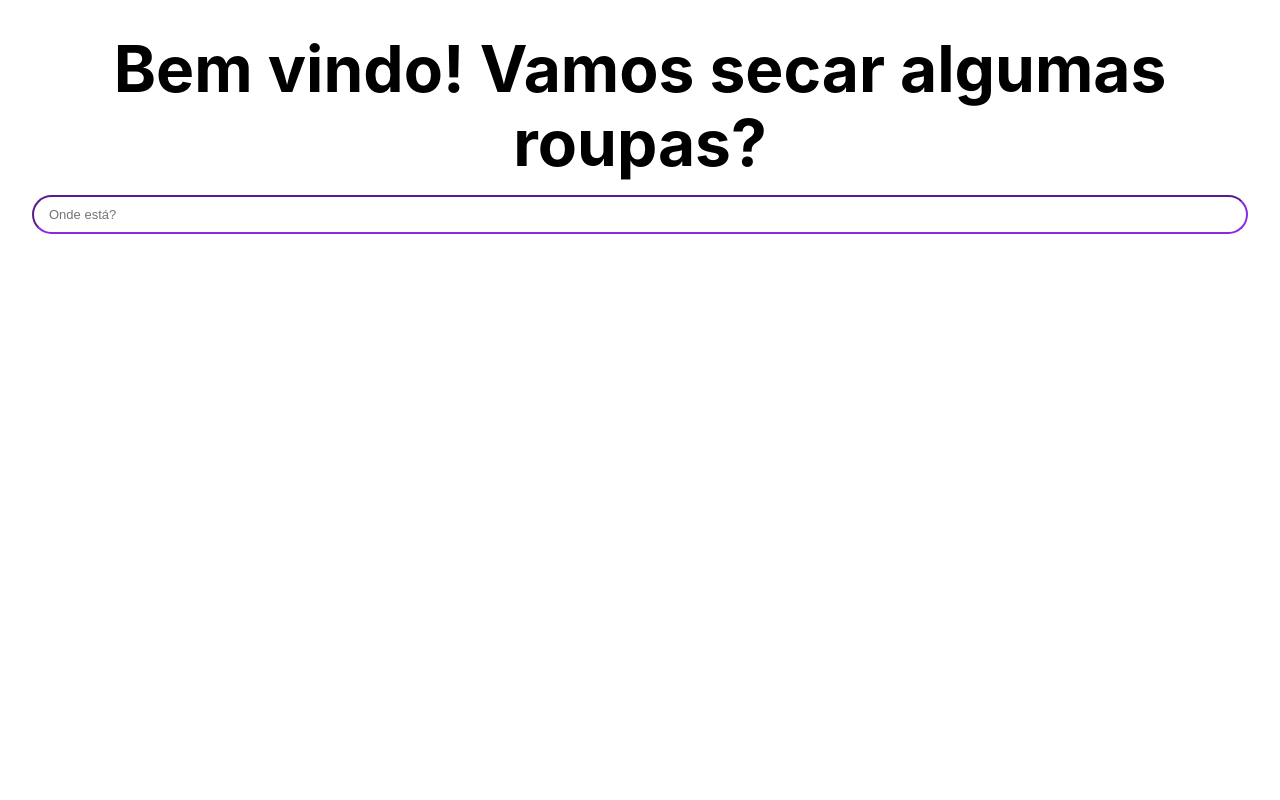
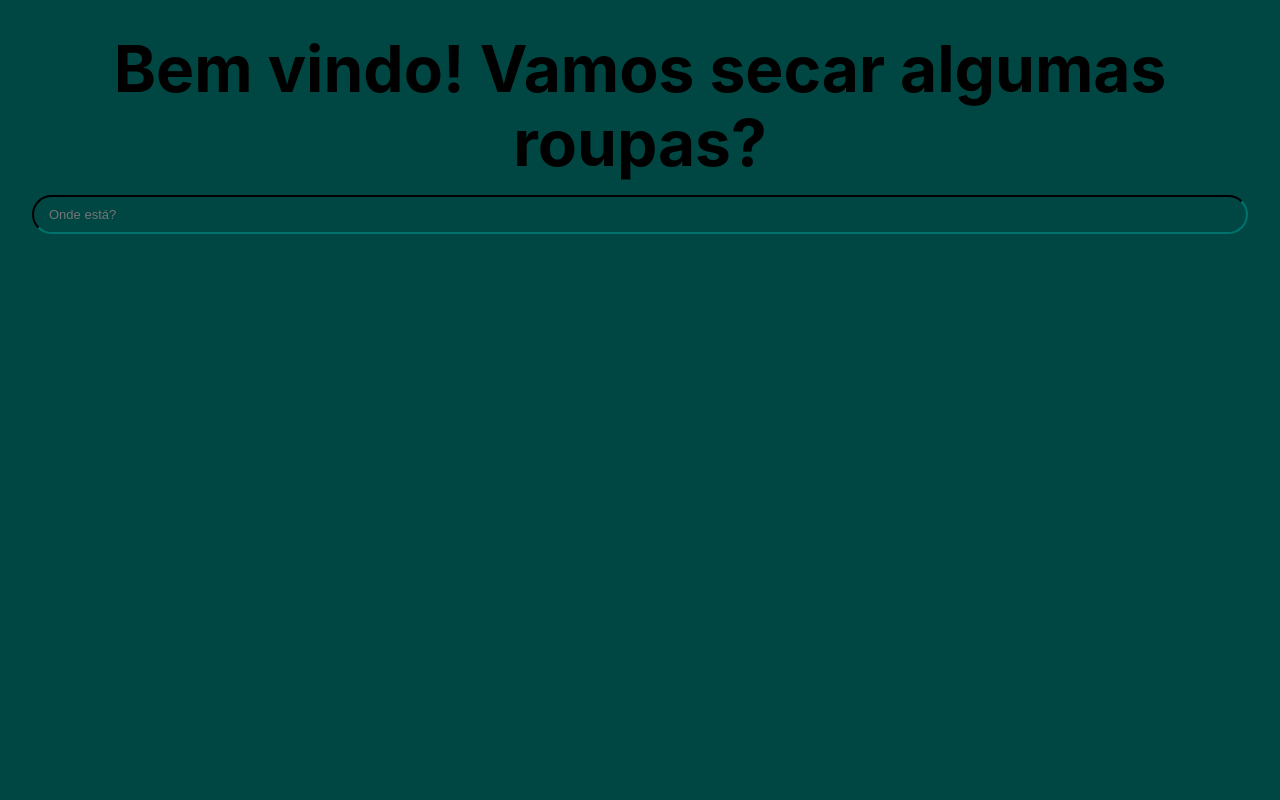
Before and after one commit to ericomedeiros/minhasroupa, a Next.js app: page / in a window 1280 px wide. Shown: the top 800 px of the page. Built offline with nearby package versions, Linux system fonts and the light colour scheme.

Commit message:
Initial behavior

```diff
--- /dev/null
+++ b/components/WeatherCard.tsx
@@ -0,0 +1,14 @@
+import { WeatherCardStyle } from "../styles/WeatherCardStyle";
+
+type WeatherCard = {
+    text: string;
+    weatherType: string;
+}
+
+export function WeatherCard(params:WeatherCard) {
+    return (
+        <WeatherCardStyle Weather={params.weatherType}>
+            {params.text}
+        </WeatherCardStyle>
+    );
+}
--- a/pages/index.tsx
+++ b/pages/index.tsx
@@ -1,26 +1,76 @@
 import type { NextPage } from 'next'
+import React, { useState } from 'react'
 import Head from 'next/head'
 import stylesHome from '../styles/Home.module.css'
-import { styled } from '@stitches/react';
+import { styled } from '../stitches.config';
+import { WeatherCard } from '../components/WeatherCard';
+
+interface WeatherMessages {
+  sunny: string[],
+  raining: string[],
+  willRain: string[],
+}
 
 const Search = styled('input', {
-  backgroundColor: 'transparent',
+  backgroundColor: '$elementBackground',
   borderRadius: '9999px',
-  borderColor: 'BlueViolet',
+  borderColor: '$elementButtonText',
   fontSize: '13px',
-  color: 'BlueViolet',
+  color: '$elementHeadLine',
   width: '100%',
   padding: '10px 15px',
   '&:hover': {
-    backgroundColor: 'transparent',
-    borderColor: 'BlueViolet',
+    backgroundColor: '$elementBackground',
+    borderColor: '$elementButtonText',
   },
 });
 
+const weatherTypes:string[] = ["sunny","raining","willRain"];
+const weatherMessages: WeatherMessages = {
+  sunny: [
+    "Vamo pendurar, hoje ta que tá",
+    "É pra fazer duas maquinadas tranquilamente",
+  ],
+  raining: [
+    "Corre!",
+    "Se não notou até agora, já foi",
+  ],
+  willRain: [
+    "Se tem sorte, vai rapido",
+    "Pendura, mas fica de olho",
+  ],
+};
+
+function ramdomWeatherType(params:string) {
+  if(params.length > 0){
+    const idx = Math.floor(Math.random() * weatherTypes.length);
+    return weatherTypes[idx];
+  }
+  return "";
+}
+
+function ramdomWeatherMessage(weatherType: keyof WeatherMessages): string {
+  if(weatherType.length > 0){
+    const idx = Math.floor(Math.random() * weatherMessages[weatherType].length);
+    return weatherMessages[weatherType][idx];
+  }
+  return "";
+}
+
 const Home: NextPage = () => {
+  const [search, setSearch] = useState("");
+  const currWeatherType = ramdomWeatherType(search);
+  const currWeatherMeesage = ramdomWeatherMessage(currWeatherType);
+
+  function searchLocation(params:React.ChangeEvent<HTMLInputElement>) {
+    setSearch(params.target.value);
+  }
+
+
+
   return (
     <div className={stylesHome.container}>
-    <Head>
+      <Head>
         <title>Create Next App</title>
         <meta name="description" content="Generated by create next app" />
         <link rel="icon" href="/favicon.ico" />
@@ -32,8 +82,9 @@ const Home: NextPage = () => {
         </h1>
 
         <div className={stylesHome.grid}>
-          <Search type={'search'} placeholder={'Onde está?'}/>
+          <Search type={'search'} placeholder={'Onde está?'} onChange={searchLocation}/>
         </div>
+        <WeatherCard text={currWeatherMeesage} weatherType={currWeatherType}/>
       </main>
 
       <footer className={stylesHome.footer}>
--- a/stitches.config.ts
+++ b/stitches.config.ts
@@ -5,7 +5,14 @@ export const { styled, getCssText } = createStitches({
         fonts: {
             system: 'system-ui',
         },
+
         colors: {
+            elementBackground: '#004643',
+            elementParagraph: '#abd1c6',
+            elementButtonText: '#001e1d',
+            elementButton: '#f9bc60',
+            elementHeadLine: '#fffffe',
+            cardBackground: '#004643',
             hiContrast: 'hsl(206,10%,5%)',
             loContrast: 'white',
         },
--- /dev/null
+++ b/styles/WeatherCardStyle.ts
@@ -0,0 +1,21 @@
+import { styled } from '../stitches.config';
+
+export const WeatherCardStyle = styled('div',{
+    margin: '15px 0',
+    borderRadius: '10px',
+    color: '$elementHeadLine',
+    backgroundColor: '$cardBackground',
+    width: '100%',
+    height: '100%',
+    minHeight: '100vh',
+    textAlign: 'center',
+    lineHeight: '1',
+    fontSize: '3rem',
+    variants: {
+        Weather: {
+            raining: {
+                backgroundColor: '#656d78',
+            }
+        }
+    }
+});
--- a/styles/globals.css
+++ b/styles/globals.css
@@ -1,6 +1,7 @@
 html,
 body {
   padding: 0;
+  background-color: #004643;
   margin: 0;
   font-family: -apple-system, BlinkMacSystemFont, Segoe UI, Roboto, Oxygen,
     Ubuntu, Cantarell, Fira Sans, Droid Sans, Helvetica Neue, sans-serif;
```
